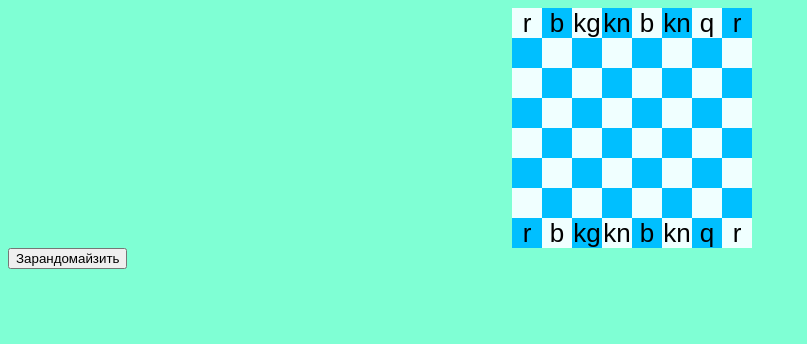
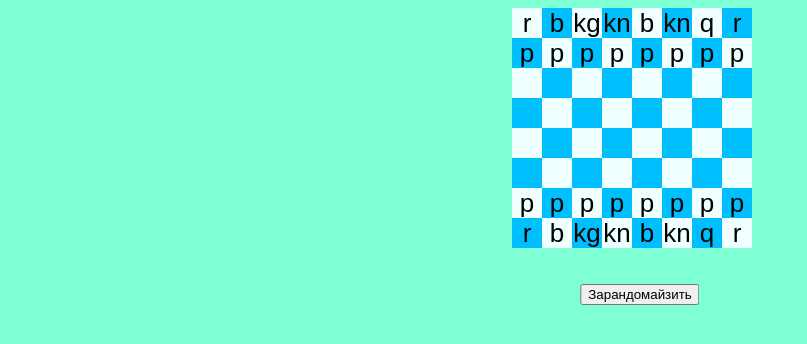
Before and after one commit to 1mpuser/pet_project_fisher_random, a plain HTML site: page visual.html in a window 1280 px wide. Shown: the whole page, without its empty margins (0-807 px from the left). Drawn offline with Linux system fonts and the light colour scheme.

Commit message:
commit number 2,1

```diff
--- a/code.js
+++ b/code.js
@@ -78,6 +78,11 @@ function placeFirstLettersInBlocksFromSomeCellPosition(numOfCellPosition) {
 		cells[numOfCellPosition + i].innerText = firstLetter;
 	}
 }
+function placePawnsInCells(numOfCellPosition) {
+	for (let i = 0; i < 8; i++) {
+		cells[numOfCellPosition + i].innerText = 'p';
+	}
+}
 function firstSymbolOfString(str) {
 	return str.charAt(0);
 }
@@ -126,17 +131,22 @@ function testClick() {
 }*/
 let cells = document.getElementsByClassName('cell');
 let rows = document.getElementsByClassName('row');
-//for (let elem of cells) elem.addEventListener('click', testClick);
+for (let elem of cells) elem.addEventListener('click', testClick);
 placeFirstLettersInBlocksFromSomeCellPosition(0);
 placeFirstLettersInBlocksFromSomeCellPosition(56);
+placePawnsInCells(8);
+placePawnsInCells(48);
+
 //for (let r of rows) paintTheCellsBlackANdWhite(r);
 
 let button = document.querySelector('button');
 button.addEventListener('click', function () {
-	console.log(createAnArrWithPiecePositions());
+	chessArr = createAnArrWithPiecePositions();
+	//console.log(chessArr);
+	placeFirstLettersInBlocksFromSomeCellPosition(0);
+	placeFirstLettersInBlocksFromSomeCellPosition(56);
 });
 
-// to do list
-// надо написать функцию для сопоставления массива и двух строк снизу и сверху соответсвенно
-// принимающую в качестве аргументов номер ячейки с которой начать и в течение 8-ми ячеек
-// выдаёт первую букву массива
+// // to do list
+// добавить картинки к фигурам в качестве функции и привязать
+// к кллику на этом всё
--- a/visual.html
+++ b/visual.html
@@ -31,6 +31,17 @@
 			transition: background .1s;
             background-color: deepskyblue;
 		}
+        #btn{
+            text-align: center;
+        }
+        button{
+            text-align: center;
+            display: block;
+            position: relative;
+            left: 50%;
+            transform: translate(-50%, 0);
+
+        }
 		/*.cell:hover {
 			background: #eee;
 		}*/
@@ -121,7 +132,11 @@
             <div class="cell"style="background-color: azure;"></div>
         </div>
     </div>
-    <button>Зарандомайзить</button>
+    <br>
+    <br>
+    <div id="btn">
+            <button>Зарандомайзить</button>
+    </div>
     <script src="code.js"></script>
 </body>
 </html>
```
